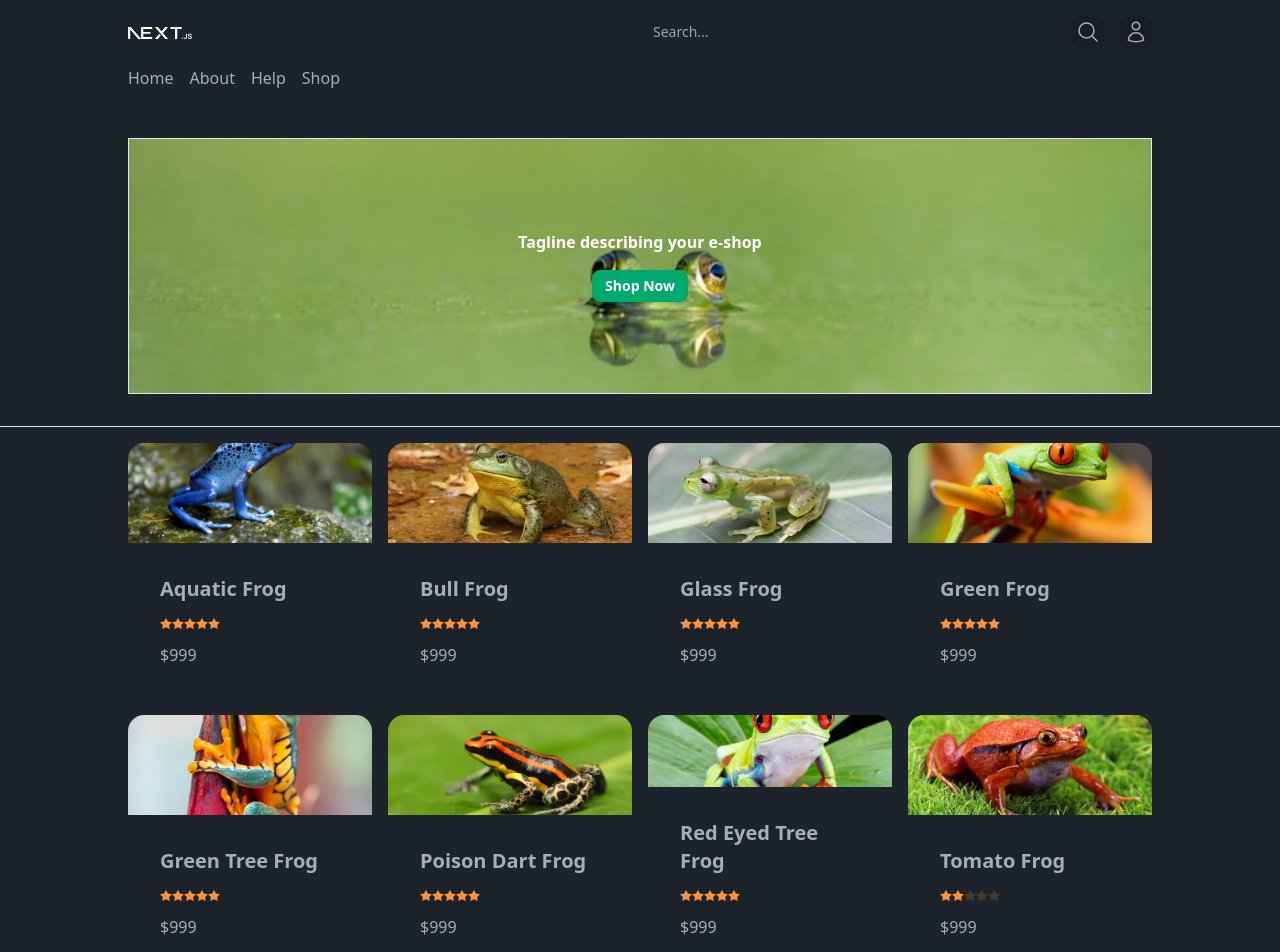
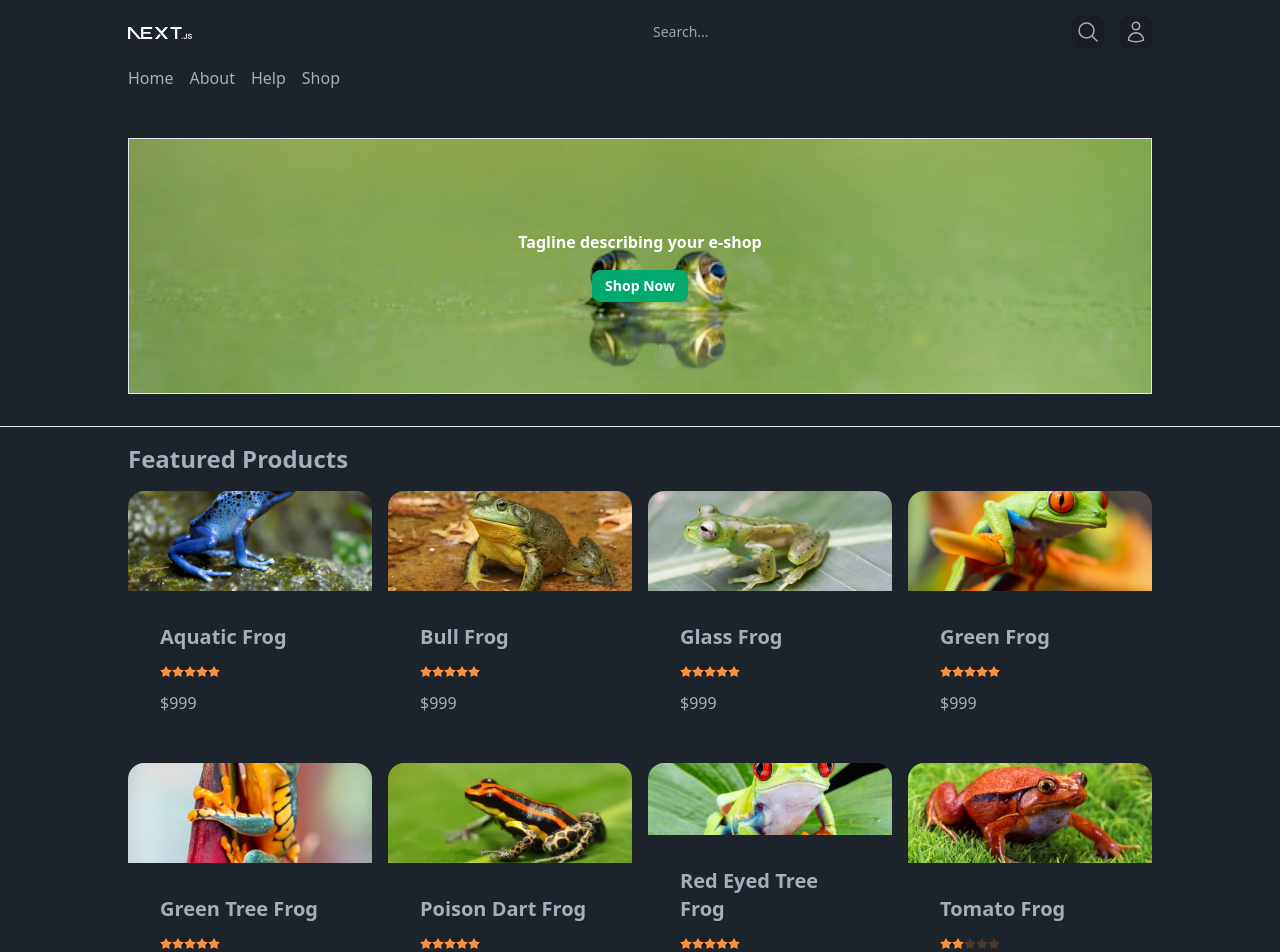
Before and after one commit to joshuaeduque/hopshop, a Next.js app in the folder frontend/: page / in a window 1280 px wide. Shown: the top 952 px of the page. Built offline with nearby package versions, Linux system fonts and the light colour scheme.

Commit message:
Added featured products text

```diff
--- a/frontend/src/pages/index.tsx
+++ b/frontend/src/pages/index.tsx
@@ -26,6 +26,8 @@ export default function Home() {
       </div>
       <hr />
       <div className="px-[10%] py-4">
+        <div className="flex flex-col gap-4">
+        <p className="font-bold text-2xl">Featured Products</p>
         <div className="grid grid-cols-1 sm:grid-cols-2 lg:grid-cols-4 gap-4">
           {products.map((product) => (
             <div className="card bg-base-100 h-64 shadow-sm">
@@ -45,6 +47,7 @@ export default function Home() {
               </div>
             </div>
           ))}
+        </div>
         </div>
       </div>
       <hr />
```
